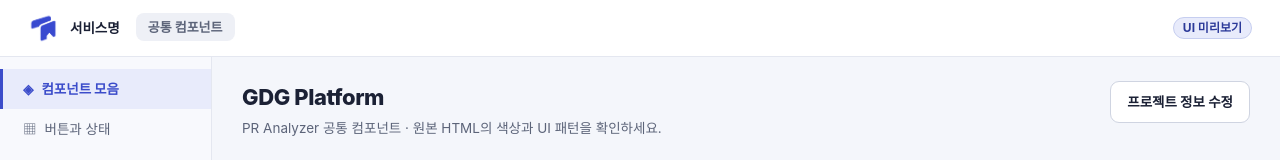
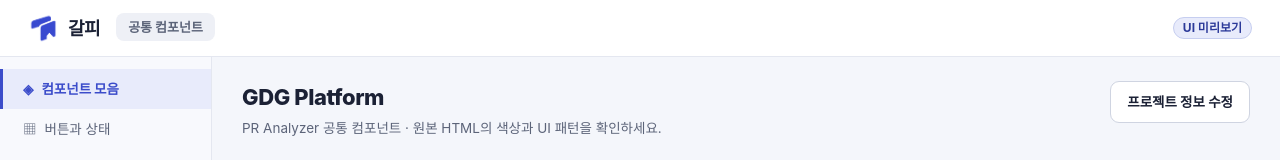
Before and after one commit to Galpiii/frontend, a React (Vite) app: page / in a window 1280 px wide. Shown: the top 160 px of the page. Built offline with nearby package versions, Linux system fonts and the light colour scheme; a web font is replaced by a local one.

Commit message:
feat: 브랜드 컴포넌트에 서비스명과 크기 옵션 적용 (#3)

```diff
--- a/src/components/layout/AppShell.tsx
+++ b/src/components/layout/AppShell.tsx
@@ -1,9 +1,20 @@
 import type { ReactNode } from 'react'
 import logo from '../../assets/logo.png'
 import { cn } from '../../lib/cn'
-export function Brand({ name = '서비스명' }: { name?: string }) {
+export function Brand({
+  name = '갈피',
+  size = 'header',
+}: {
+  name?: string
+  size?: 'header' | 'landing'
+}) {
   return (
-    <span className="inline-flex items-center gap-2.5 font-extrabold">
+    <span
+      className={cn(
+        'inline-flex items-center gap-2 font-extrabold tracking-[-0.5px] text-ink',
+        size === 'landing' ? 'text-[22px]' : 'text-[18px]',
+      )}
+    >
       <img
         src={logo}
         alt=""
```
